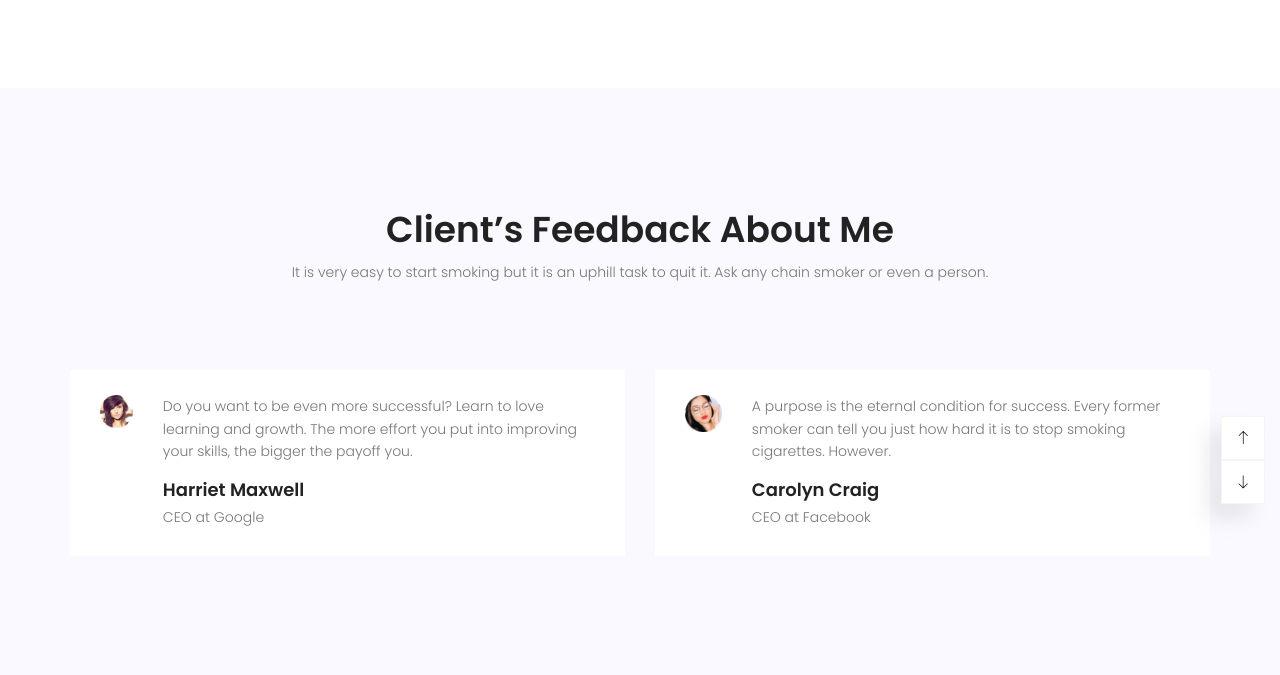
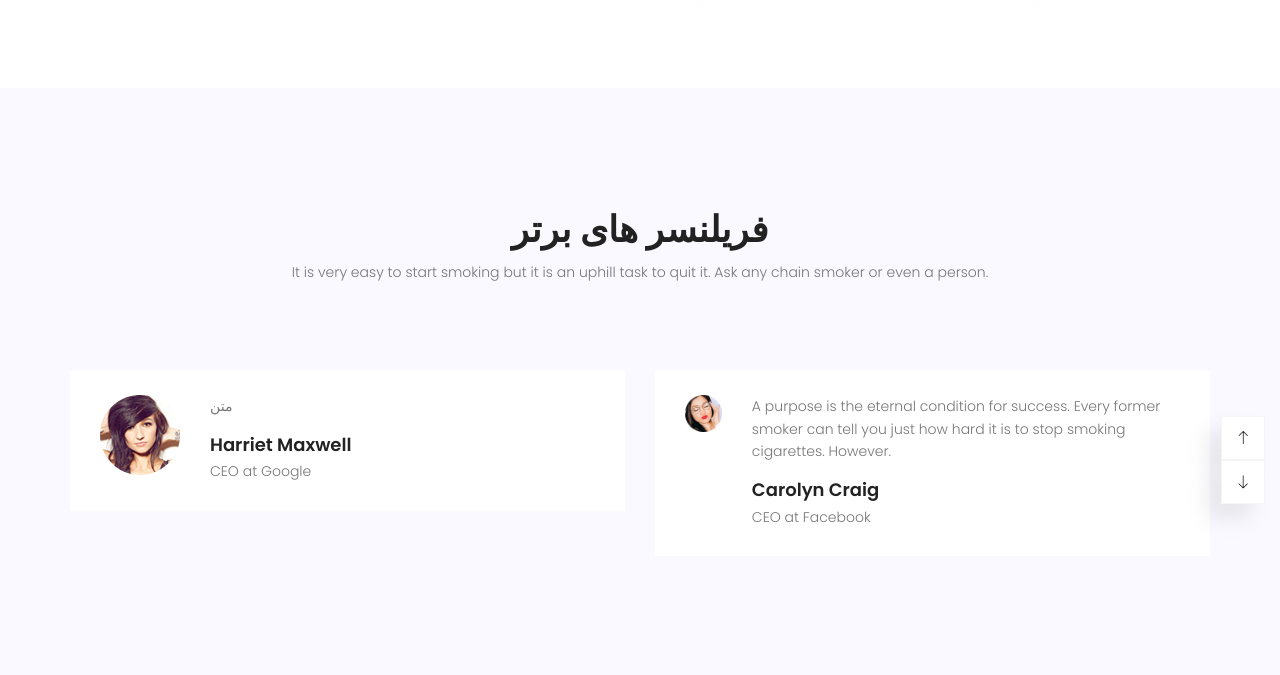
Before and after one commit to mjavadmt/solveproject, a Django app: page /djangoapp/about in a window 1280 px wide. Shown: the part 2360-3035 px from the top of the page. Run offline with Django 3.2, Linux system fonts and the light colour scheme; some libraries are stand-ins or nearby versions.

Commit message:
about.html

```diff
--- a/djangoProject/templates/djangoapp/about.html
+++ b/djangoProject/templates/djangoapp/about.html
@@ -41,11 +41,13 @@
 			      <nav id="nav-menu-container">
 			        <ul class="nav-menu">
 
-			          <li><a href="{% url 'Index2' %}">صفخه اصلی</a></li>
+
+                        <li><a href="{% url 'price' %} ">ورود / ثبت نام</a></li>
 			          <li><a href="{% url 'about' %}">درباره ما</a></li>
 			          <li><a href="{% url 'services' %}">شکایات / پیشنهادها</a></li>
 			          <li><a href="{% url 'portfolio' %} ">تعرفه ها</a></li>
-			          <li><a href="{% url 'price' %} ">ورود / ثبت نام</a></li>
+                        <li><a href="{% url 'Index2' %}">صفخه اصلی</a></li>
+
 
 			        </ul>
 			      </nav><!-- #nav-menu-container -->
@@ -206,7 +208,7 @@
 		            <div class="row d-flex justify-content-center">
 		                <div class="menu-content pb-70 col-lg-8">
 		                    <div class="title text-center">
-		                        <h1 class="mb-10">Client’s Feedback About Me</h1>
+		                        <h1 class="mb-10">فریلنسر های برتر</h1>
 		                        <p>It is very easy to start smoking but it is an uphill task to quit it. Ask any chain smoker or even a person.</p>
 		                    </div>
 		                </div>
@@ -219,8 +221,8 @@
 		                        </div>
 		                        <div class="desc">
 		                            <p>
-		                                Do you want to be even more successful? Learn to love learning and growth. The more effort you put into improving your skills, the bigger the payoff you.
-		                            </p>
+                                        متن
+                                    </p>
 		                            <h4>Harriet Maxwell</h4>
 		                            <p>CEO at Google</p>
 		                        </div>
```
